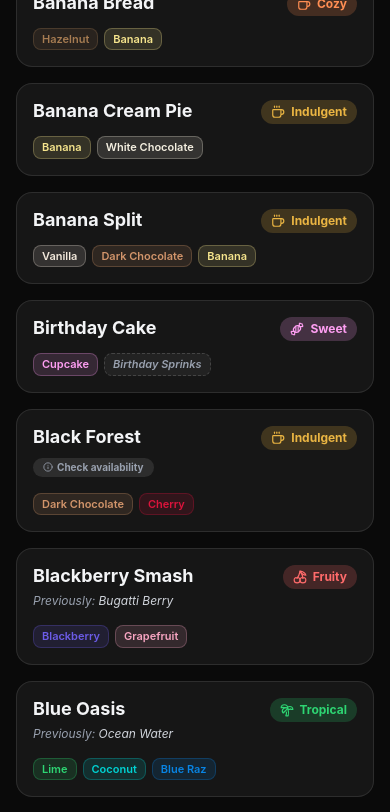
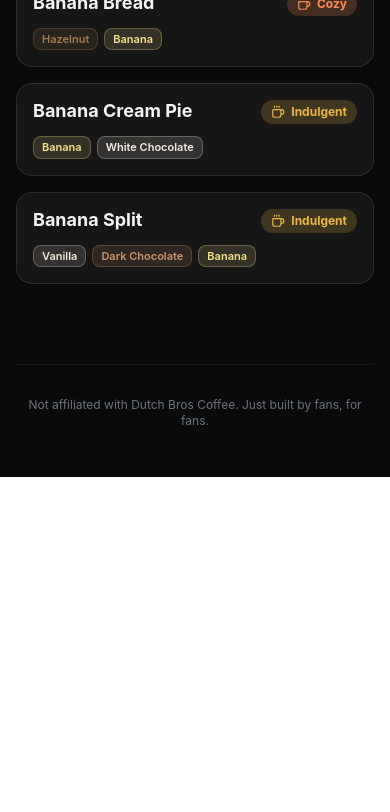
Before and after one commit to darin3/db-secret-menu, a React (Vite) app: page / in a window 390 px wide. Shown: the part 2076-2888 px from the top of the page. After the commit the page ends 2553 px from the top, so only its background shows below. Built offline with nearby package versions, Linux system fonts and the light colour scheme.

Commit message:
TEST: Limit explore grid to 10 cards to test mobile performance

```diff
--- a/src/components/ExploreTab.jsx
+++ b/src/components/ExploreTab.jsx
@@ -169,7 +169,7 @@
 
             {/* Grid */}
             <div className="grid grid-cols-[repeat(auto-fill,minmax(280px,1fr))] gap-4 justify-center mt-2">
-                {filtered.map(d => (
+                {filtered.slice(0, 10).map(d => (
                     <DrinkCard key={d.name} drink={d} open={openCard === d.name} onToggle={() => setOpenCard(prev => prev === d.name ? null : d.name)} />
                 ))}
             </div>
```
